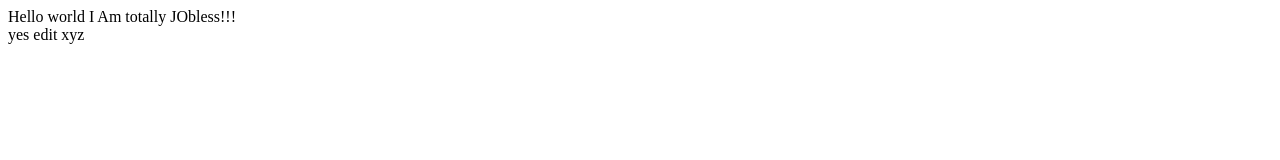
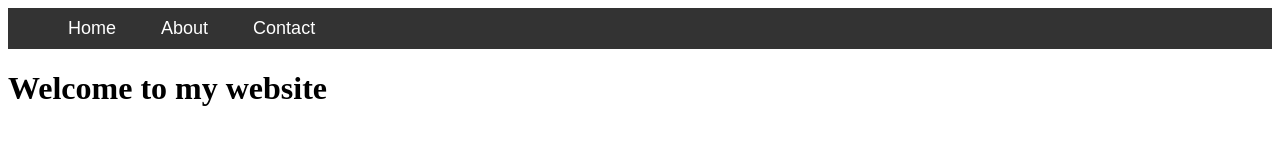
Before and after one commit to 14prajwalhegde/Prajwal, a plain HTML site: page index.html in a window 1280 px wide. Drawn offline with Linux system fonts and the light colour scheme.

Commit message:
adding new files

```diff
--- a/index.html
+++ b/index.html
@@ -2,14 +2,19 @@
 <html lang="en">
 <head>
     <meta charset="UTF-8">
+    <link rel="stylesheet" href="style.css">
     <meta http-equiv="X-UA-Compatible" content="IE=edge">
     <meta name="viewport" content="width=device-width, initial-scale=1.0">
     <title>Document</title>
 </head>
 <body>
-    Hello world I  Am totally JObless!!!
-    <br>
-    yes
-    edit xyz
+    <nav>
+        <ul>
+          <li><a href="/">Home</a></li>
+          <li><a href="/about">About</a></li>
+          <li><a href="/contact">Contact</a></li>
+        </ul>
+      </nav>
+      <p><h1>Welcome to my website </h1></p>
 </body>
 </html>
--- a/style.css
+++ b/style.css
@@ -0,0 +1,26 @@
+nav {
+    background-color: #333;
+    font-size: 18px;
+    font-family: Arial, sans-serif;
+  }
+
+  nav ul {
+    list-style: none;
+    margin: 0;
+    padding: 50;
+  }
+
+  nav li {
+    display: inline-block;
+  }
+
+  nav a {
+    display: block;
+    padding: 10px 20px;
+    color: #fff;
+    text-decoration: none;
+  }
+
+  nav a:hover {
+    background-color: #30c1a1;
+  }
--- /dev/null
+++ b/stylem.css
@@ -0,0 +1,65 @@
+nav {
+    background-color: #333;
+    font-size: 18px;
+    font-family: Arial, sans-serif;
+  }
+
+  nav ul {
+    list-style: none;
+    margin: 0;
+    padding: 0;
+  }
+
+  nav li {
+    display: inline-block;
+  }
+
+  nav a {
+    display: block;
+    padding: 10px 20px;
+    color: #fff;
+    text-decoration: none;
+  }
+
+  nav a:hover {
+    background-color: #555;
+  }
+
+  main {
+    padding: 20px;
+  }
+
+  h1 {
+    font-size: 32px;
+    font-weight: bold;
+    margin-bottom: 10px;
+  }
+
+  p {
+    font-size: 18px;
+    line-height: 1.5;
+    margin-bottom: 20px;
+  }
+
+  img {
+    max-width: 100%;
+    height: auto;
+  }
+
+  footer {
+    background-color: #333;
+    color: #fff;
+    text-align: center;
+    padding: 10px;
+  }
+  @media only screen and (max-width: 768px) {
+    /* styles for screens up to 768px wide */
+  }
+
+  @media only screen and (min-width: 769px) and (max-width: 1024px) {
+    /* styles for screens between 769px and 1024px wide */
+  }
+
+  @media only screen and (min-width: 1025px) {
+    /* styles for screens wider than 1025px */
+  }
```
Also changed, not shown: notcopied.html (added, +27 -0 lines).
